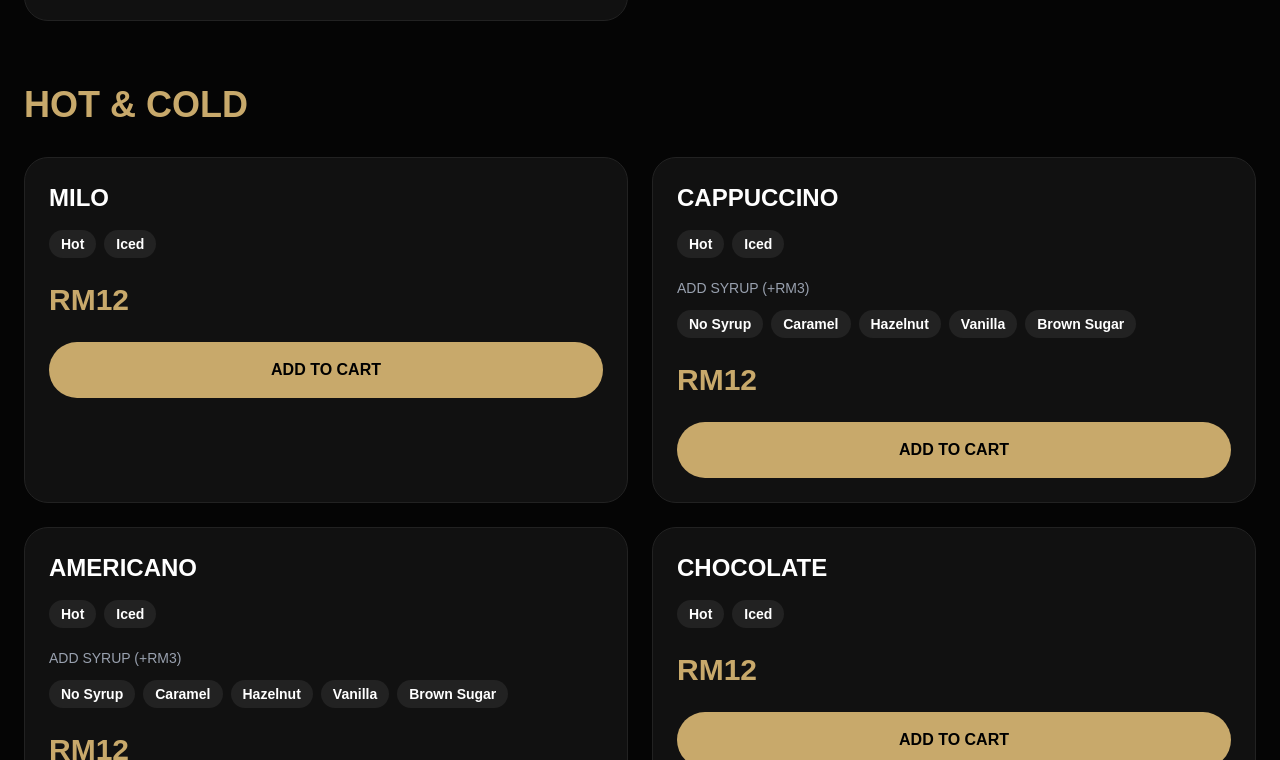
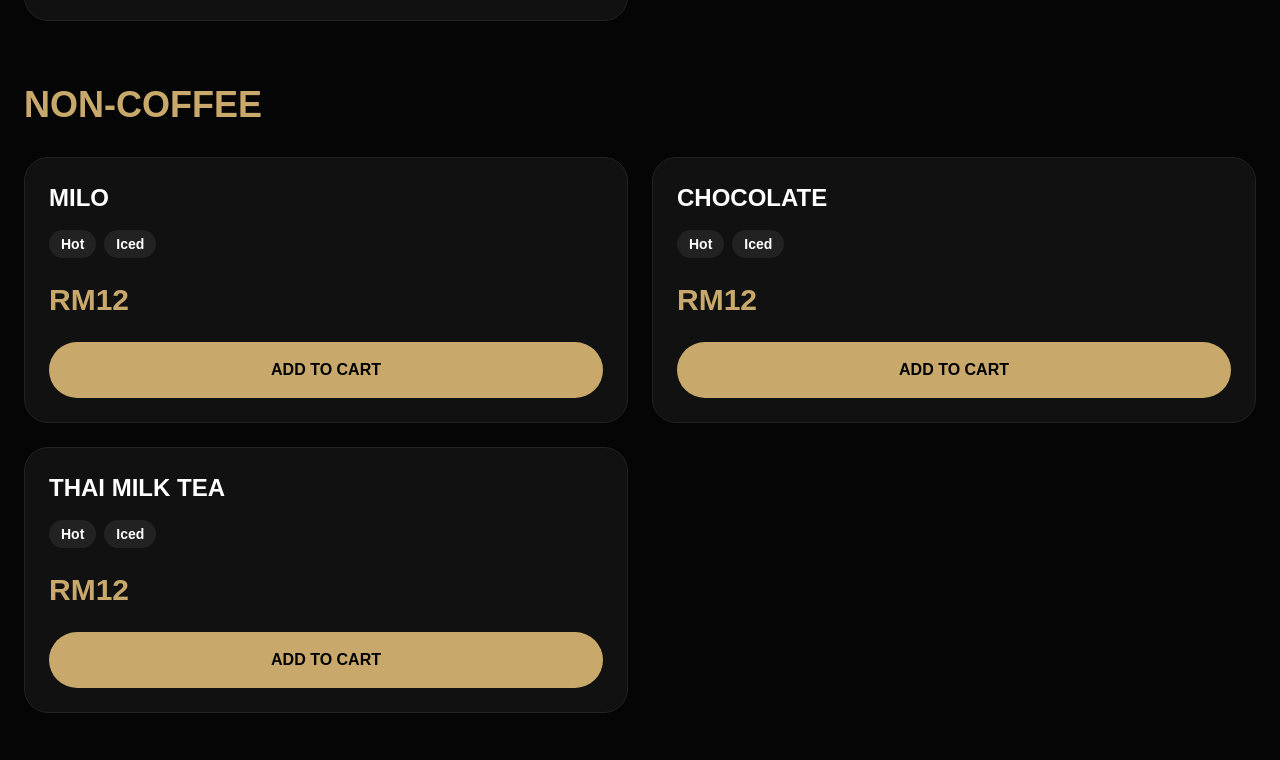
Before and after one commit to diveyaa16/mamasan-scorpion, a Next.js app: page / in a window 1280 px wide. Shown: the part 7780-8540 px from the top of the page. Built offline with nearby package versions, Linux system fonts and the light colour scheme.

Commit message:
add coffee categories

```diff
--- a/app/page.tsx
+++ b/app/page.tsx
@@ -66,14 +66,14 @@
   { id: 33, category: "Fresh Juice", name: "Apple Juice", price: 10 },
   { id: 34, category: "Fresh Juice", name: "Watermelon Juice", price: 10 },
 
-  { id: 35, category: "Hot & Cold", name: "Milo", price: 12, type: ["Hot", "Iced"] },
-  { id: 36, category: "Hot & Cold", name: "Cappuccino", price: 12, type: ["Hot", "Iced"], syrup: true,},
-  { id: 37, category: "Hot & Cold", name: "Americano", price: 12, type: ["Hot", "Iced"], syrup: true,},
-  { id: 38, category: "Hot & Cold", name: "Chocolate", price: 12, type: ["Hot", "Iced"] },
-  { id: 39, category: "Hot & Cold", name: "Thai Milk Tea", price: 12, type: ["Hot", "Iced"] },
-  { id: 40, category: "Hot & Cold", name: "Latte", price: 12, type: ["Hot", "Iced"], syrup: true,},
-  { id: 41, category: "Hot & Cold", name: "Mocha", price: 12, type: ["Hot", "Iced"], syrup: true,},
-  { id: 42, category: "Hot & Cold", name: "Extra Shot Coffee", price: 14, type: ["Hot", "Iced"], syrup: true,},
+  { id: 35, category: "Non-Coffee", name: "Milo", price: 12, type: ["Hot", "Iced"] },
+  { id: 36, category: "Coffee", name: "Cappuccino", price: 12, type: ["Hot", "Iced"], syrup: true,},
+  { id: 37, category: "Coffee", name: "Americano", price: 12, type: ["Hot", "Iced"], syrup: true,},
+  { id: 38, category: "Non-Coffee", name: "Chocolate", price: 12, type: ["Hot", "Iced"] },
+  { id: 39, category: "Non-Coffee", name: "Thai Milk Tea", price: 12, type: ["Hot", "Iced"] },
+  { id: 40, category: "Coffee", name: "Latte", price: 12, type: ["Hot", "Iced"], syrup: true,},
+  { id: 41, category: "Coffee", name: "Mocha", price: 12, type: ["Hot", "Iced"], syrup: true,},
+  { id: 42, category: "Coffee", name: "Extra Shot Coffee", price: 14, type: ["Hot", "Iced"], syrup: true,},
 
 ];
 
@@ -103,6 +103,13 @@
   }, []);
 
   const categories = [...new Set(menuItems.map((item) => item.category))];
+  const coffeeItems = menuItems.filter(
+  (item) => item.category === "Coffee"
+);
+
+const nonCoffeeItems = menuItems.filter(
+  (item) => item.category === "Non-Coffee"
+);
 
   const addToCart = (item: any) => {
     if (item.type && !selectedType[item.id]) {
@@ -259,7 +266,17 @@
             <div className="grid grid-cols-1 md:grid-cols-2 gap-6">
 
               {menuItems
-                .filter((item) => item.category === category)
+                .filter((item) => {
+  if (category === "Coffee") {
+    return item.category === "Coffee";
+  }
+
+  if (category === "Non-Coffee") {
+    return item.category === "Non-Coffee";
+  }
+
+  return item.category === category;
+})
                 .map((item) => (
 
                   <div
```
